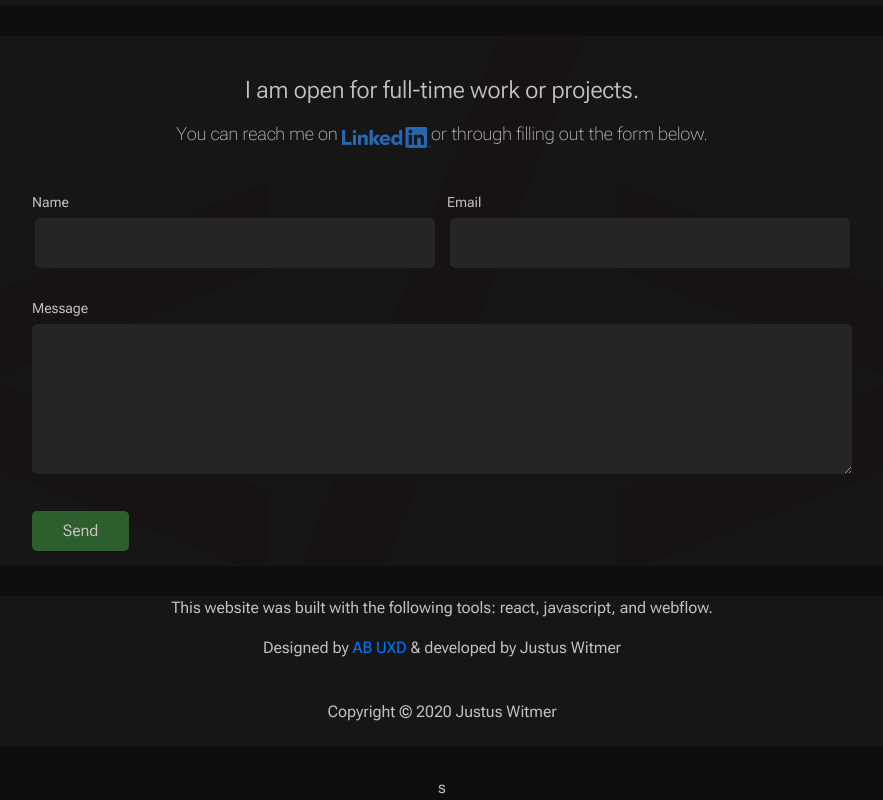
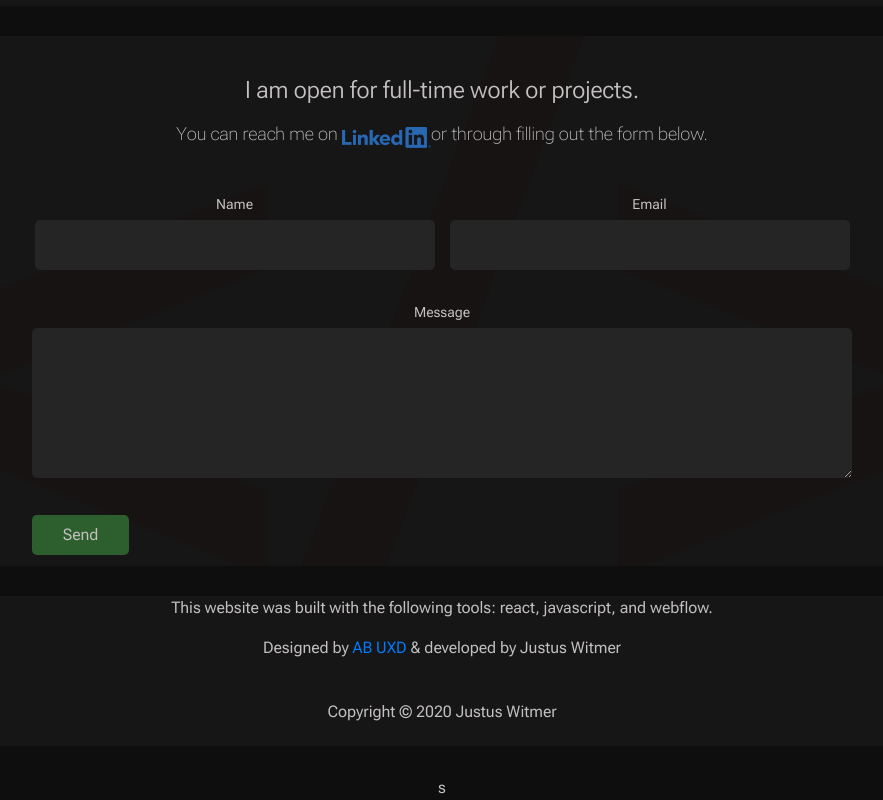
Before and after one commit to justuswitmer/portfolio, a React (Create React App) app: page /#/project in a window 1280 px wide. Shown: the part 1150-1950 px from the top of the page, without its empty margins (198-1081 px from the left). Built offline with nearby package versions, Linux system fonts and the light colour scheme.

Commit message:
added netlify form

```diff
--- a/src/components/Contact/Contact.js
+++ b/src/components/Contact/Contact.js
@@ -111,7 +111,73 @@ function Contact(props) {
         </h3>
         </div>
       </div>
-      <div className='contact-form-container'>
+      <form name='contact' method='POST' data-netlify='true' className='contact-form-container' >
+        <div className='contact-name'>
+          <label for='for' className='contact-form-container-p'>Name</label>
+          <input
+            type='text'
+            id='name'
+            name='name'
+            className={`contact-name-input ${fullNameError ? "is-invalid" : ""}`}
+            // value={fullName}
+            // onChange={(event) => handleFullName(event.target.value)}
+          />
+          <div className="invalid-feedback">{fullNameError}</div>
+        </div>
+        <div className='contact-email'>
+          <label className='contact-form-container-p'>Email</label>
+          <input
+            type='text'
+            id='email'
+            name='email'
+            className={`contact-email-input ${emailError ? "is-invalid" : ""}`}
+            // value={email}
+            // onChange={(event) => handleEmail(event.target.value)}
+          />
+          <div className="invalid-feedback">{emailError}</div>
+        </div>
+        <div className='contact-message'>
+          <label className='contact-form-container-p'>Message</label>
+          <textarea
+            id='message'
+            name='message'
+            // rows='10'
+            // cols='50'
+            className={`contact-message-input ${messageError ? "is-invalid" : ""}`}
+            // value={message}
+            // onChange={(event) => handleMessage(event.target.value)}
+          />
+          <div className="invalid-feedback">{messageError}</div>
+        </div>
+        <div className='contact-button'>
+          <button
+            type='submit'
+            className='contact-button-send'
+            // onClick={onSubmit}
+          >Send</button>
+        </div>
+        {/* <Modal
+        size="lg"
+        show={show}
+        onHide={handleClose}
+        className='contact-modal'
+        >
+          <Modal.Header closeButton id='modalHeader' className='contact-modal-header'>
+            <Modal.Title id='example-modal-sizes-title-lg'>
+            <p>Thanks for contacting me! I will respond as soon as I can.</p>
+            </Modal.Title>
+          </Modal.Header>
+        </Modal> */}
+      </form>
+    </animated.div>
+  );
+}
+
+export default withRouter(Contact);
+
+
+
+{/* <div className='contact-form-container'>
         <div className='contact-name'>
           <p className='contact-form-container-p'>Name</p>
           <input
@@ -162,9 +228,4 @@ function Contact(props) {
             </Modal.Title>
           </Modal.Header>
         </Modal>
-      </div>
-    </animated.div>
-  );
-}
-
-export default withRouter(Contact);
+      </div> */}
```
